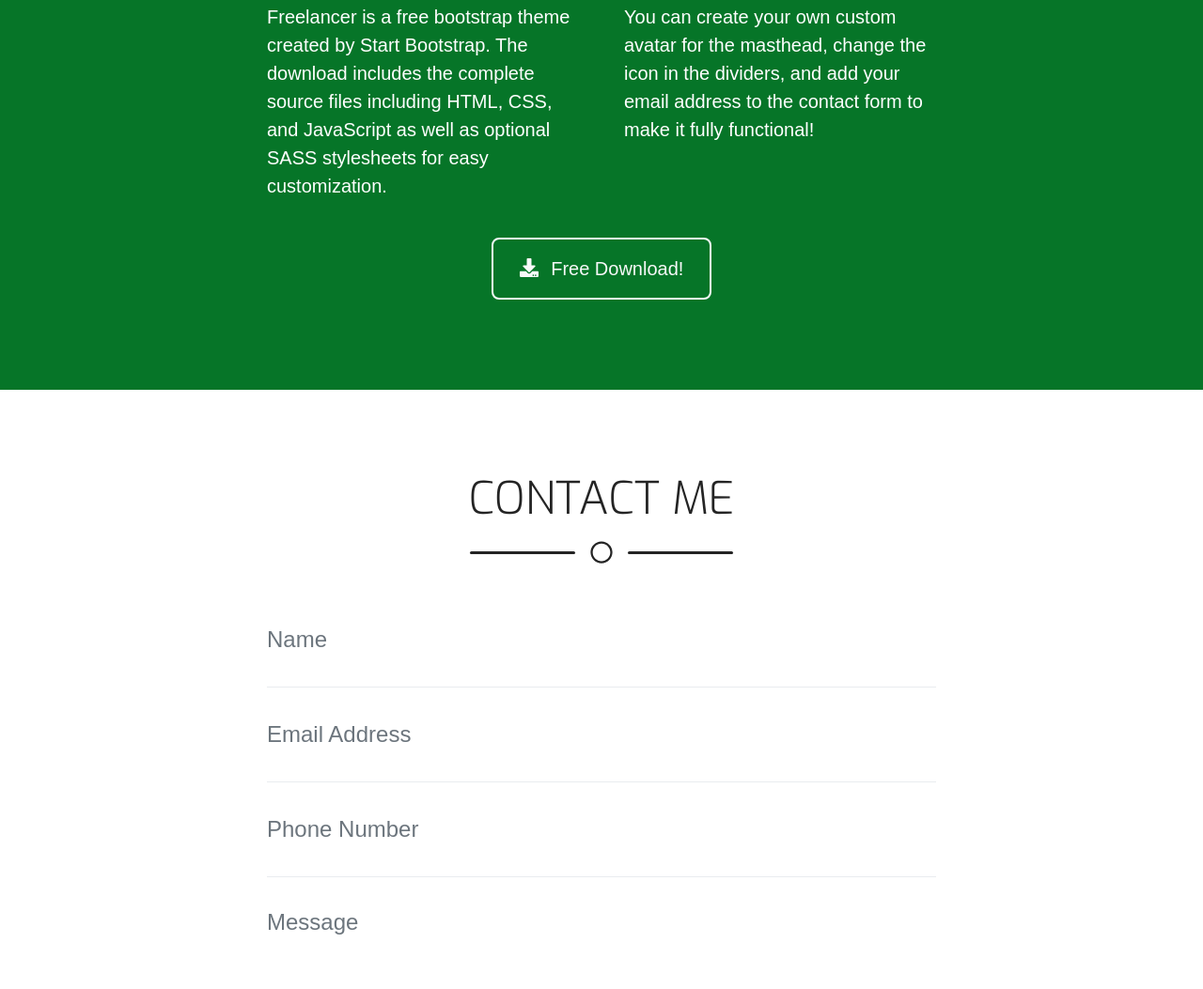
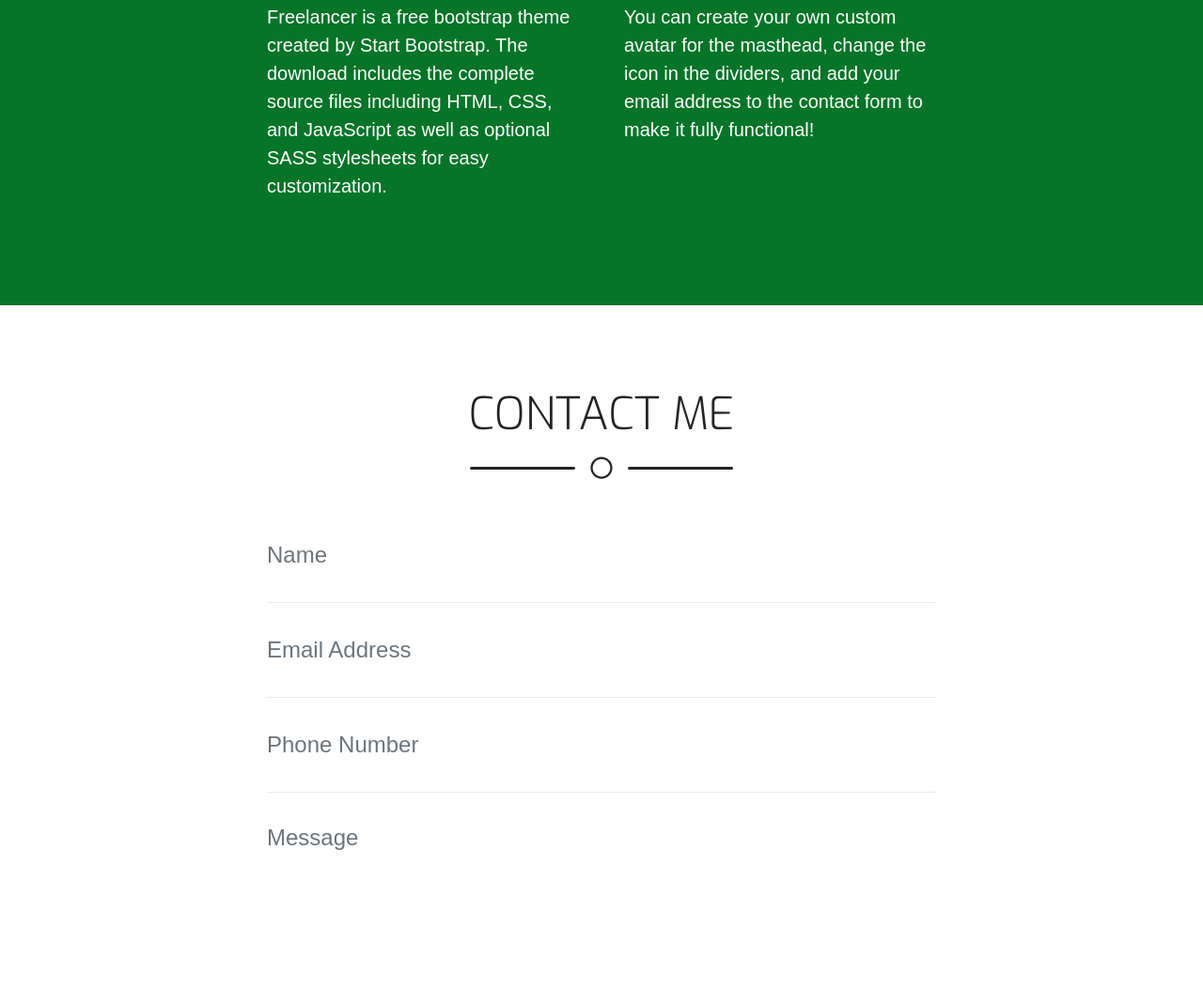
Before and after one commit to Zetrix969/zetrix969.github.io, a plain HTML site: page index.html in a window 1280 px wide. Shown: the part 1809-2862 px from the top of the page at 94% size. Drawn offline with nearby package versions, Linux system fonts and the light colour scheme; a web font is replaced by a local one.

Commit message:
Remove About Section Button

```diff
--- a/index.html
+++ b/index.html
@@ -137,13 +137,6 @@
                 <div class="row">
                     <div class="col-lg-4 ml-auto"><p class="lead">Freelancer is a free bootstrap theme created by Start Bootstrap. The download includes the complete source files including HTML, CSS, and JavaScript as well as optional SASS stylesheets for easy customization.</p></div>
                     <div class="col-lg-4 mr-auto"><p class="lead">You can create your own custom avatar for the masthead, change the icon in the dividers, and add your email address to the contact form to make it fully functional!</p></div>
-                </div>
-                <!-- About Section Button-->
-                <div class="text-center mt-4">
-                    <a class="btn btn-xl btn-outline-light" href="https://startbootstrap.com/theme/freelancer/">
-                        <i class="fas fa-download mr-2"></i>
-                        Free Download!
-                    </a>
                 </div>
             </div>
         </section>
```
